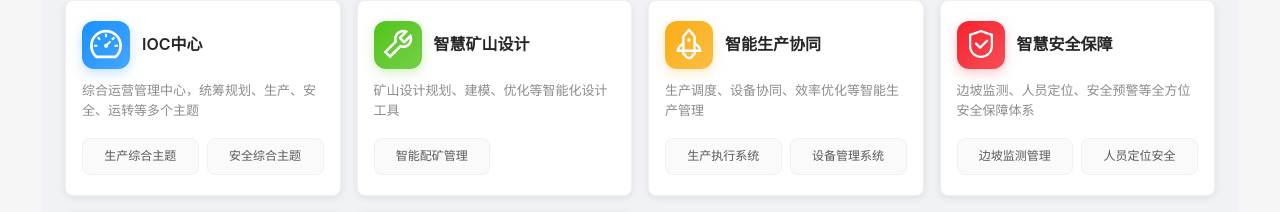
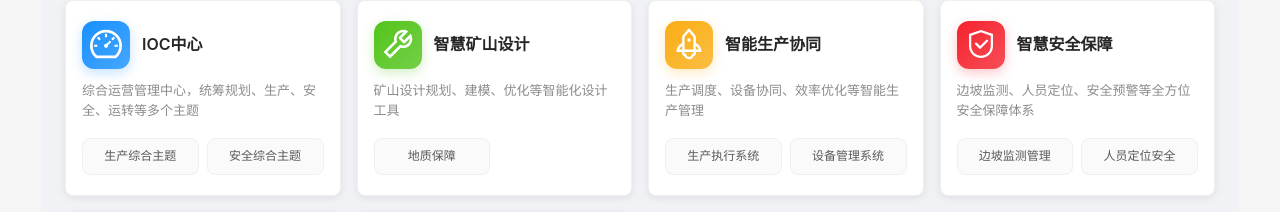
Before and after one commit to wangpeng1017/1016onemine, a React (Create React App) app: page /home in a window 1280 px wide. Shown: the part 129-341 px from the top of the page. Built offline with nearby package versions, Linux system fonts and the light colour scheme; the HTML template or start-up script is replaced by a standard one.

Commit message:
fix: home page smart mine design card navigation

```diff
--- a/src/pages/PortalHome.tsx
+++ b/src/pages/PortalHome.tsx
@@ -46,7 +46,7 @@ const PortalHome: React.FC = () => {
       icon: <ToolOutlined style={{ fontSize: 32 }} />,
       color: '#52c41a',
       subMenus: [
-        { key: 'intelligent-ore-blending', label: '智能配矿管理' },
+        { key: 'geological-assurance', label: '地质保障' }, // 修改为地质保障
       ],
     },
     {
@@ -95,6 +95,8 @@ const PortalHome: React.FC = () => {
         navigate('/slope-monitoring/slope-device-management');
       } else if (firstSubMenu.key === 'personnel-safety') {
         navigate('/personnel-safety/personnel-tracking');
+      } else if (firstSubMenu.key === 'geological-assurance') { // 添加地质保障导航
+        navigate('/technical-management/geological-assurance');
       } else {
         navigate('/home');
       }
@@ -119,6 +121,8 @@ const PortalHome: React.FC = () => {
       navigate('/equipment-management/equipment-ledger');
     } else if (subMenuKey === 'intelligent-ore-blending') {
       navigate('/intelligent-ore-blending');
+    } else if (subMenuKey === 'geological-assurance') { // 添加地质保障导航
+      navigate('/technical-management/geological-assurance');
     } else {
       navigate('/home');
     }
```
